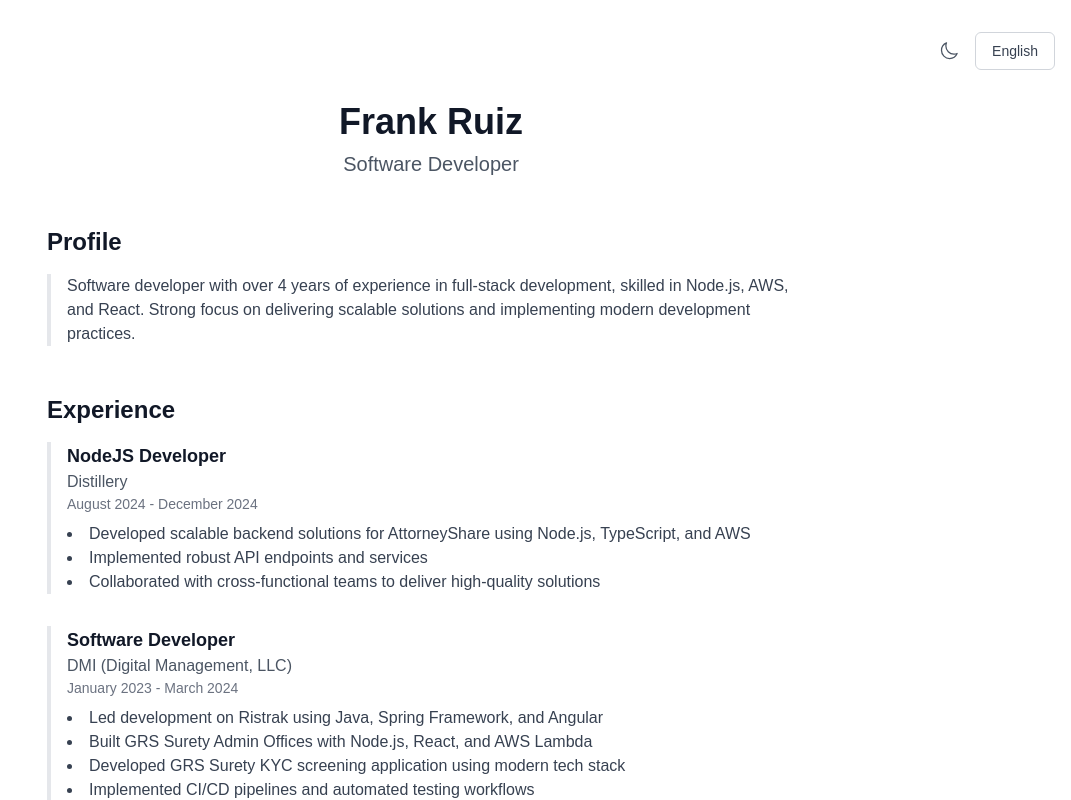
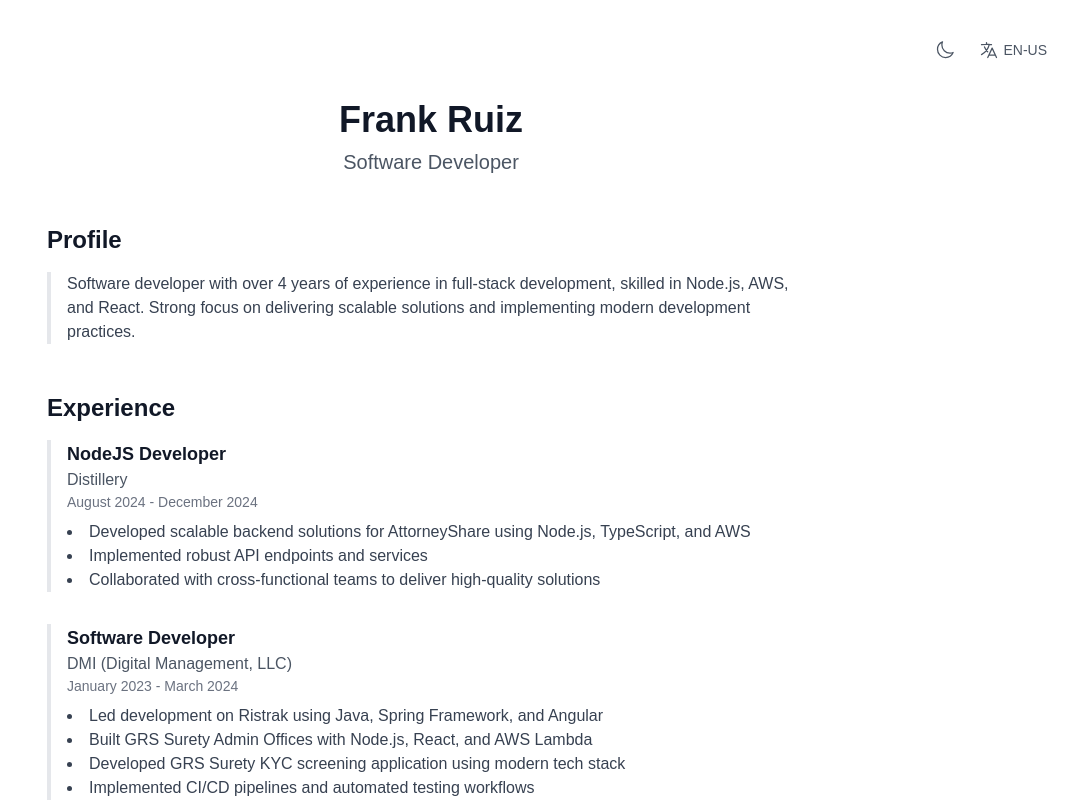
Before and after one commit to franklevel/resume, a Next.js app: page / in a window 1280 px wide. Shown: the top 800 px of the page, without its empty margins (209-1280 px from the left). Built offline with nearby package versions, Linux system fonts and the light colour scheme.

Commit message:
style: update language switcher to use icons

```diff
--- a/src/components/LanguageSwitcher.tsx
+++ b/src/components/LanguageSwitcher.tsx
@@ -1,6 +1,7 @@
 'use client';
 
 import { useTranslation } from 'react-i18next';
+import { LanguageIcon } from '@heroicons/react/24/outline';
 
 export default function LanguageSwitcher() {
   const { i18n } = useTranslation();
@@ -13,9 +14,13 @@ export default function LanguageSwitcher() {
   return (
     <button
       onClick={toggleLanguage}
-      className="px-4 py-2 text-sm font-medium text-gray-700 bg-white border border-gray-300 rounded-md hover:bg-gray-50"
+      className="p-2 rounded-lg hover:bg-gray-100 dark:hover:bg-gray-800 transition-colors flex items-center gap-1"
+      aria-label="Toggle language"
     >
-      {i18n.language === 'en' ? 'Español' : 'English'}
+      <LanguageIcon className="h-5 w-5 text-gray-600 dark:text-gray-400" />
+      <span className="text-sm text-gray-600 dark:text-gray-400 font-medium uppercase">
+        {i18n.language}
+      </span>
     </button>
   );
 }
```
